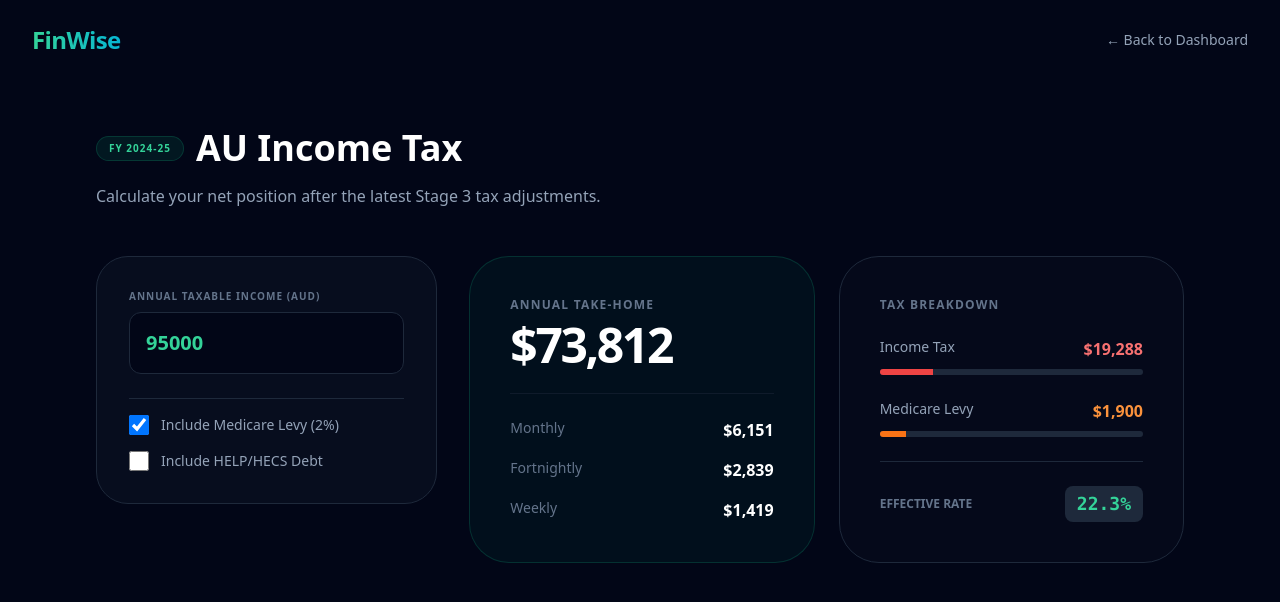
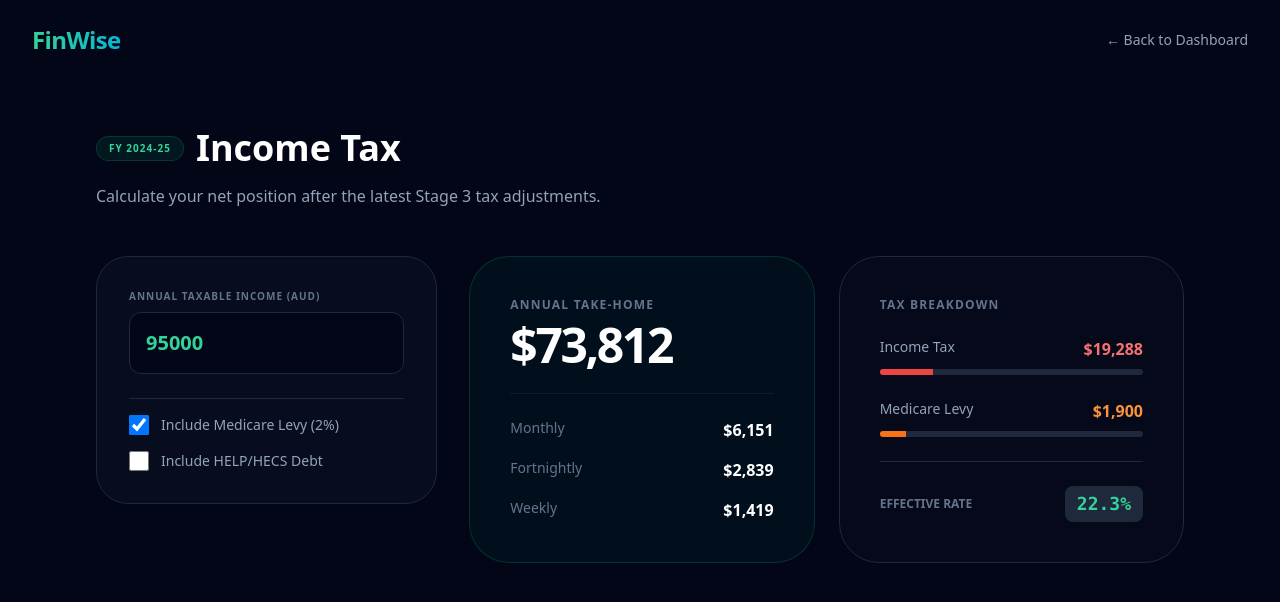
Before and after one commit to manipoudel2004/FinWise, a plain HTML site: page au-tax-calculator.html in a window 1280 px wide. Drawn offline with nearby package versions, Linux system fonts and the light colour scheme.

Commit message:
Update au-tax-calculator.html

```diff
--- a/au-tax-calculator.html
+++ b/au-tax-calculator.html
@@ -21,7 +21,7 @@
         <div class="mb-12">
             <div class="flex items-center gap-3 mb-4">
                 <span class="bg-emerald-500/10 text-emerald-400 text-[10px] font-bold px-3 py-1 rounded-full border border-emerald-500/20 uppercase tracking-widest">FY 2024-25</span>
-                <h1 class="text-4xl font-bold text-white">AU Income Tax</h1>
+                <h1 class="text-4xl font-bold text-white">Income Tax</h1>
             </div>
             <p class="text-slate-400">Calculate your net position after the latest Stage 3 tax adjustments.</p>
         </div>
```
